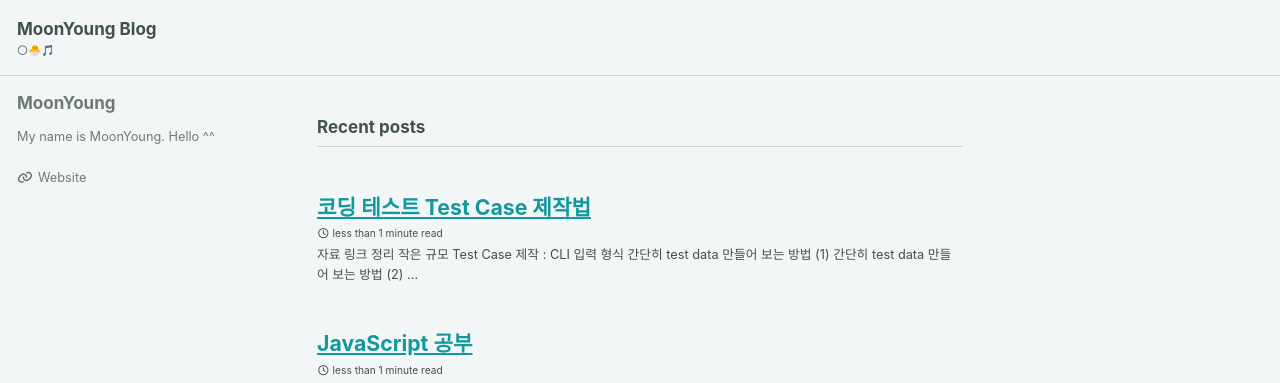
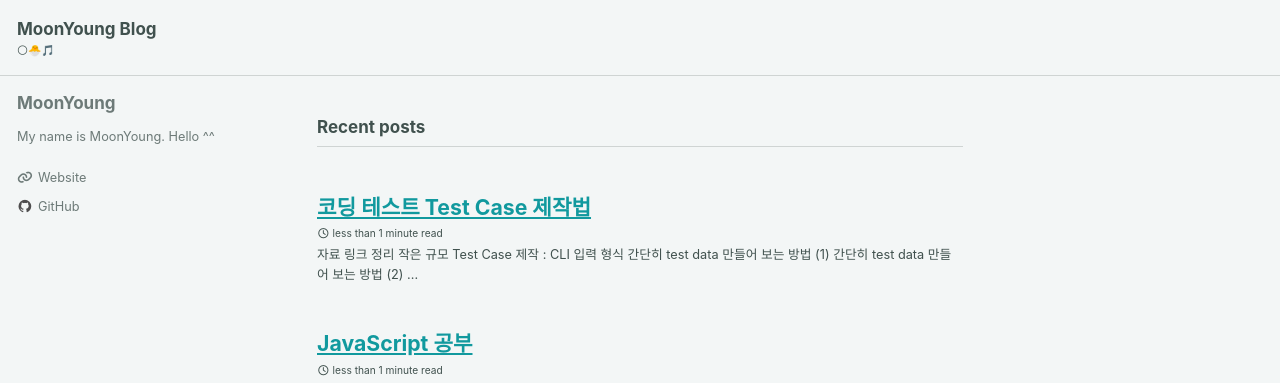
Before and after one commit to MOONisYOUNG/MOONisYOUNG.github.io, a Jekyll site: the page built from index.html, in a window 1280 px wide. Shown: the top 383 px of the page. Built offline with Jekyll 4.4.1, drawn with Linux system fonts in a browser that asks for light colours; cached includes are drawn as plain includes; the list of posts is cut into pages by our own code.

Commit message:
Update _config.yml

```diff
--- a/_config.yml
+++ b/_config.yml
@@ -131,8 +131,8 @@ author:
       icon: "fab fa-fw fa-facebook-square"
       # url: "https://facebook.com/"
     - label: "GitHub"
-      icon: "https://github.com/MOONisYOUNG" # "fab fa-fw fa-github"
-      # url: "https://github.com/"
+      icon: "fab fa-fw fa-github"
+      url: "https://github.com/MOONisYOUNG" # "https://github.com/"
     - label: "Instagram"
       icon: "fab fa-fw fa-instagram"
       # url: "https://instagram.com/"
```
